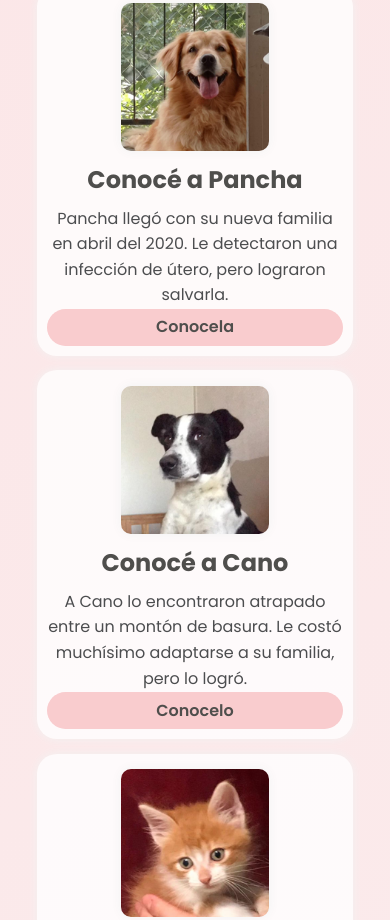
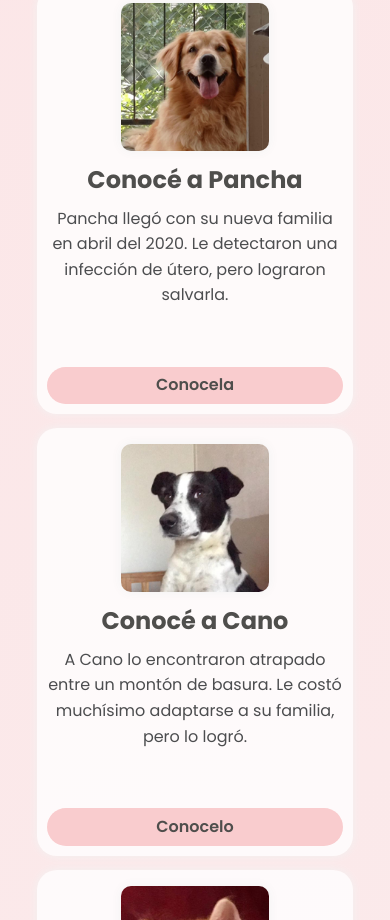
Before and after one commit to valen-gonzalez-07/adoptar, a website: page index.html in a window 390 px wide. Shown: the part 1084-2004 px from the top of the page. Drawn offline with nearby package versions, Linux system fonts and the light colour scheme.

Commit message:
Corregí las cards de index

```diff
--- a/scss/estilos.scss
+++ b/scss/estilos.scss
@@ -673,9 +673,8 @@ $principal: texto, foto;
 	}
 
 	.cardSecciones__texto {
-		height: 100px;
+		height: 145px;
 		margin-top: 1%;
-		margin-bottom: 1%;
 	}
 
 	.imagenAdoptar {
```
Also changed, not shown: css/estilos.css.
